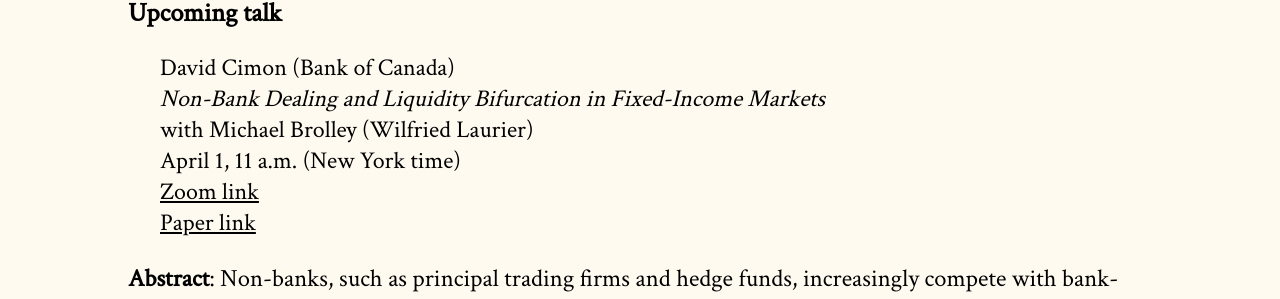
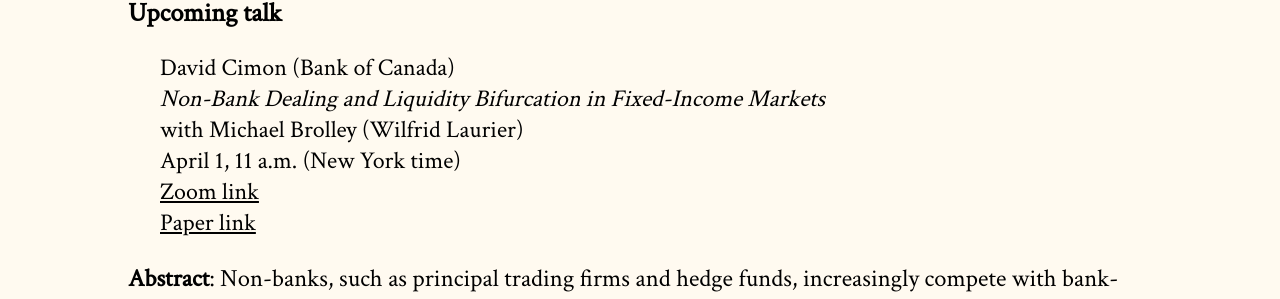
Before and after one commit to cpfiffer/microstructure.exchange, a Jekyll site: the page built from index.md, in a window 1280 px wide and 900 px high, scrolled down 376 px. Shown: the part 146-445 px from the top of the window. Built offline with Jekyll 4.4.1, drawn with Linux system fonts in a browser that asks for light colours; some web fonts are replaced.

Commit message:
Update _config.yml

```diff
--- a/_config.yml
+++ b/_config.yml
@@ -13,7 +13,7 @@ github:
 speaker-info:
   speaker-name: "David Cimon (Bank of Canada)"
   speaker-paper: "Non-Bank Dealing and Liquidity Bifurcation in Fixed-Income Markets"
-  coauthors: "Michael Brolley (Wilfried Laurier)"
+  coauthors: "Michael Brolley (Wilfrid Laurier)"
   speaker-date: "April 1, 11 a.m. (New York time)"
   paper-link: "https://papers.ssrn.com/sol3/papers.cfm?abstract_id=5089905"
   #paper-link: "papers/Auctions and quote competition-11192024.pdf" # If you have a file instead
```
